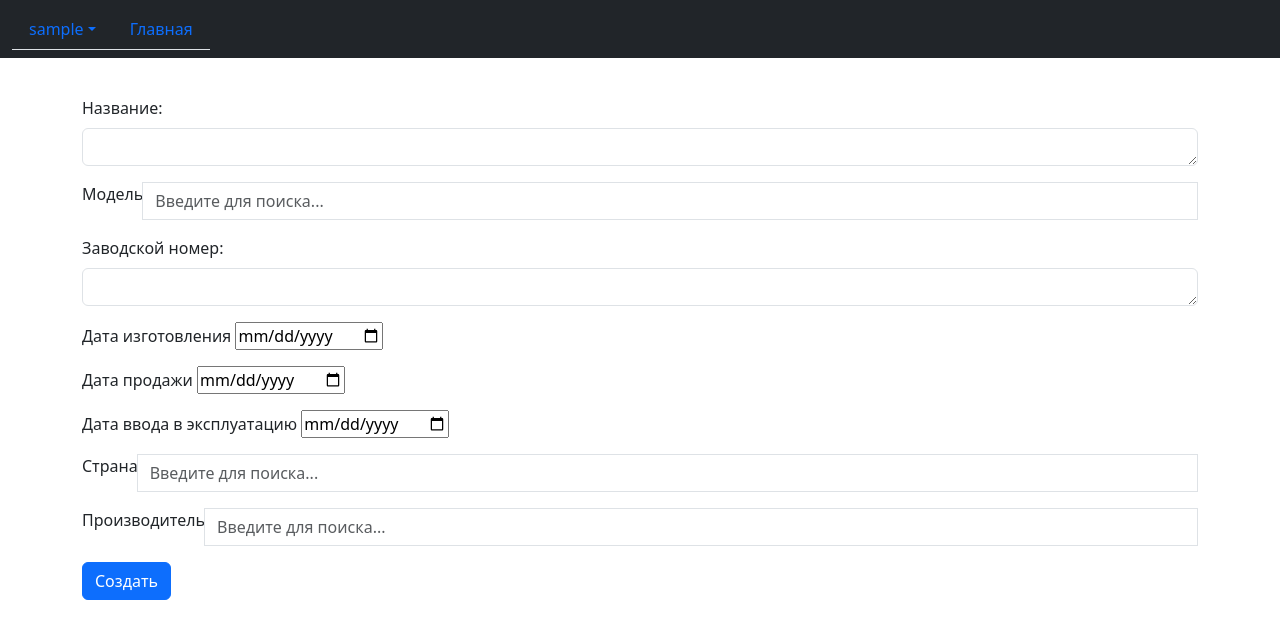
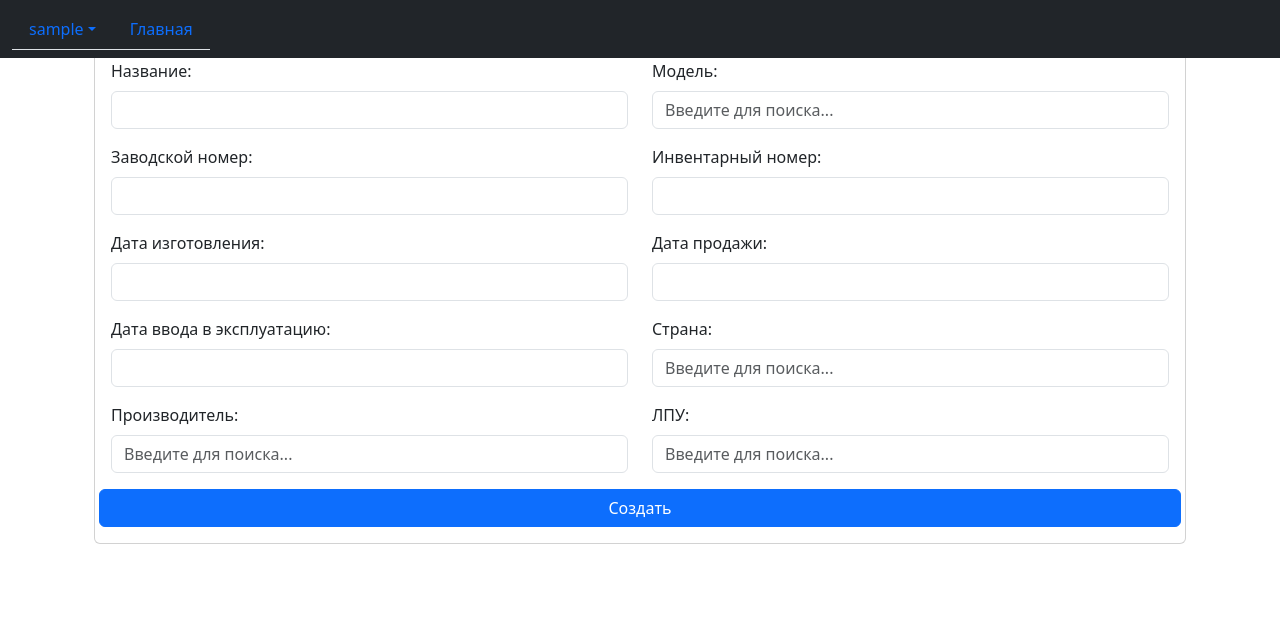
Before and after one commit to dnsm1979/MyProject, a Django app: page /cards/add_hardware/ in a window 1280 px wide. Shown: the top 639 px of the page. Run offline with Django 5.2, Linux system fonts and the light colour scheme; a user stored in the database is signed in; tables that the repository leaves empty hold one stand-in row (values such as "Sample post"); some libraries are stand-ins or nearby versions.

Commit message:
working on models and template card_hardware

```diff
--- a/app/act_technical/models.py
+++ b/app/act_technical/models.py
@@ -1,15 +1,15 @@
 from django.db import models
 from image_manager.models import Location
-from cards.models import CartLPU, CartHardware
+from cards.models import CardLPU, CardHardware
 from users.models import User
 
 
 class ActT(models.Model):
 
     name = models.CharField(max_length=150, verbose_name="Название")
-    lpu = models.ForeignKey(to=CartLPU, on_delete=models.SET_NULL, blank=True, null=True, verbose_name="Владелец")
+    lpu = models.ForeignKey(to=CardLPU, on_delete=models.SET_NULL, blank=True, null=True, verbose_name="Владелец")
     user = models.ForeignKey(to=User, on_delete=models.SET_NULL, blank=True, null=True, verbose_name="Пользователь", default=None)
-    device = models.ForeignKey(to=CartHardware, on_delete=models.SET_NULL, blank=True, null=True, verbose_name="Оборудование")
+    device = models.ForeignKey(to=CardHardware, on_delete=models.SET_NULL, blank=True, null=True, verbose_name="Оборудование")
     check_result = models.TextField(null=True, blank=True, verbose_name="Результат проверки")
     probable_ause = models.TextField(null=True, blank=True, verbose_name="Вероятная причина")
     conclusion = models.TextField(null=True, blank=True, verbose_name="Заключение")
--- a/app/cards/admin.py
+++ b/app/cards/admin.py
@@ -1,7 +1,7 @@
 from django.contrib import admin
 
-from cards.models import CartLPU, CartHardware
+from cards.models import CardLPU, CardHardware
 
 
-admin.site.register(CartLPU)
-admin.site.register(CartHardware)
+admin.site.register(CardLPU)
+admin.site.register(CardHardware)
--- /dev/null
+++ b/app/cards/forms.py
@@ -0,0 +1,31 @@
+from django import forms
+
+
+
+class AddLPUForm(forms.Form):
+
+
+    name = forms.CharField()
+    adress = forms.CharField(widget=forms.Textarea)
+    index = forms.CharField()
+    zip  = forms.CharField()
+    representative_1 = forms.CharField()
+    representative_2 = forms.CharField()
+    representative_3 = forms.CharField()
+    lpu = forms.CharField()
+    city = forms.CharField()
+
+
+class AddHardwareForm(forms.Form):
+
+
+    name = forms.CharField()
+    model = forms.CharField()
+    serial_number = forms.CharField()
+    invent_number = forms.CharField()
+    year_of_manufacture = forms.CharField()
+    year_of_sale = forms.CharField()
+    commissioning_date = forms.CharField()
+    lpu = forms.CharField()
+    cauntry = forms.CharField()
+    manufacturer = forms.CharField()
--- a/app/cards/templates/cards/add_card_hardware.html
+++ b/app/cards/templates/cards/add_card_hardware.html
@@ -1,89 +1,153 @@
-{% extends "base.html" %} {% load static %} {% block content %}
-<div class="starter-template text-center py-5 px-3"></div>
+{% extends "base.html" %}
+{% load static %}
+{% block content %}
+<div class="container">
+  <h3 class="text-center">Новая карточка оборудования</h3>
+  <div class="card mb-3">
+      <div class="card-body">
 
-<form>
-  <div class="mb-3">
-    <label for="exampleFormControlTextarea1" class="form-label"
-      >Название:</label
-    >
-    <textarea
-      class="form-control"
-      id="exampleFormControlTextarea1"
-      rows="1"
-    ></textarea>
+<form action="{% url "cards:add_hardware" %}" method="post" id="add_hardware">
+  {% csrf_token %}
+  <div class="row">
+    <div class="col-md-6 mb-3">
+        <label for="id_name" class="form-label">Название:</label>
+        <input type="text" class="form-control" id="id_name"
+            value="{% if form.id_name.value %}{{ form.id_name.value }}{% endif %}"
+            name="first_name" required>
+        {% if form.id_name.errors %}
+            <div class="alert alert-danger alert-dismissible fade show">{{form.id_name.errors}}</div>
+        {% endif %}
       </div>
-  <div class="input-group mb-3">
-    <label for="exampleDataList" class="form-label">Модель</label>
+    <div class="col-md-6 mb-3">
+    <label for="id_model" class="form-label">Модель:</label>
     <input
       class="form-control"
-      list="datalistOptions"
-      id="exampleDataList"
-      placeholder="Введите для поиска..."
-    />
-    <datalist id="datalistOptions">
+      list="datalist_model"
+      id="id_model"
+      placeholder="Введите для поиска..." value="{% if form.id_model.value %}{{ form.id_model.value }}{% endif %}"
+      name="id_model" required>
+    <datalist id="datalist_model">
       <option value="УниКоРД-МТ-Плюс"></option>
       <option value="МАММОСКАН"></option>
       <option value="УнивеРС"></option>
       <option value="СпектрАП"></option>
       <option value="Диаком"></option>
     </datalist>
+    {% if form.id_model.errors %}
+    <div class="alert alert-danger alert-dismissible fade show">{{form.id_model.errors}}</div>
+{% endif %}
 </div>
-  <div class="mb-3">
-    <label for="exampleFormControlTextarea1" class="form-label"
-      >Заводской номер:</label
-    >
-    <textarea
-      class="form-control"
-      id="exampleFormControlTextarea1"
-      rows="1"
-    ></textarea>
+<div class="col-md-6 mb-3">
+  <label for="id_serial_number" class="form-label">Заводской номер:</label>
+  <input type="text" class="form-control" id="id_serial_number"
+      value="{% if form.id_serial_number.value %}{{ form.id_serial_number.value }}{% endif %}"
+      name="id_serial_number" required>
+  {% if form.id_serial_number.errors %}
+      <div class="alert alert-danger alert-dismissible fade show">{{form.id_serial_number.errors}}</div>
+  {% endif %}
+
+</div>
+<div class="col-md-6 mb-3">
+  <label for="id_invent_number" class="form-label">Инвентарный номер:</label>
+  <input type="text" class="form-control" id="id_invent_number"
+      value="{% if form.id_invent_number.value %}{{ form.id_invent_number.value }}{% endif %}"
+      name="id_invent_number" required>
+  {% if form.id_invent_number.errors %}
+      <div class="alert alert-danger alert-dismissible fade show">{{form.id_invent_number.errors}}</div>
+  {% endif %}
+
+</div>
+<div class="col-md-6 mb-3">
+  <label for="id_year_of_manufacture" class="form-label">Дата изготовления:</label>
+  <input type="text" class="form-control" id="id_year_of_manufacture"
+      value="{% if form.id_year_of_manufacture.value %}{{ form.id_year_of_manufacture.value }}{% endif %}"
+      name="id_year_of_manufacture" required>
+  {% if form.id_year_of_manufacture.errors %}
+      <div class="alert alert-danger alert-dismissible fade show">{{form.id_year_of_manufacture.errors}}</div>
+  {% endif %}
+
+</div>
+<div class="col-md-6 mb-3">
+  <label for="id_year_of_sale" class="form-label">Дата продажи:</label>
+  <input type="text" class="form-control" id="id_year_of_sale"
+      value="{% if form.id_year_of_sale.value %}{{ form.id_year_of_sale.value }}{% endif %}"
+      name="id_year_of_sale" required>
+  {% if form.id_year_of_sale.errors %}
+      <div class="alert alert-danger alert-dismissible fade show">{{form.id_year_of_sale.errors}}</div>
+  {% endif %}
+
+</div>
+<div class="col-md-6 mb-3">
+  <label for="id_commissioning_date" class="form-label">Дата ввода в эксплуатацию:</label>
+  <input type="text" class="form-control" id="id_commissioning_date"
+      value="{% if form.id_commissioning_date.value %}{{ form.id_commissioning_date.value }}{% endif %}"
+      name="id_commissioning_date" required>
+  {% if form.id_commissioning_date.errors %}
+      <div class="alert alert-danger alert-dismissible fade show">{{form.id_commissioning_date.errors}}</div>
+  {% endif %}
+
 </div>
 
-  <div class="mb-3">
-    <label for="date">Дата изготовления</label>
-    <input type="date" id="date_of_manufacture" />
-  </div>
-  <div class="mb-3">
-    <label for="date">Дата продажи</label>
-    <input type="date" id="date_of_pay" />
-  </div>
-  <div class="mb-3">
-    <label for="date">Дата ввода в эксплуатацию</label>
-    <input type="date" id="date_start" />
-  </div>
-  <div class="input-group mb-3">
-    <label for="exampleDataList" class="form-label">Страна</label>
+<div class="col-md-6 mb-3">
+  <label for="id_cauntry" class="form-label">Страна:</label>
   <input
     class="form-control"
-      list="datalistOptions"
-      id="exampleDataList"
-      placeholder="Введите для поиска..."
-    />
-    <datalist id="datalistOptions">
-      <option value="Россия"></option>
-      <option value="США"></option>
-      <option value="Франция"></option>
-      <option value="Япония"></option>
-      <option value="Беларусия"></option>
+    list="datalist_cauntry"
+    id="id_cauntry"
+    placeholder="Введите для поиска..." value="{% if form.id_cauntry.value %}{{ form.id_cauntry.value }}{% endif %}"
+    name="id_cauntry" required>
+    <datalist id="datalist_cauntry">
+      {% for c in countries %}
+      <option value={{ c.country }}></option>
+      {% endfor %}
     </datalist>
+    {% if form.id_cauntry.errors %}
+    <div class="alert alert-danger alert-dismissible fade show">{{form.id_cauntry.errors}}</div>
+{% endif %}
 </div>
-  <div class="input-group mb-3">
-    <label for="exampleDataList" class="form-label">Производитель</label>
+
+<div class="col-md-6 mb-3">
+  <label for="id_manufacturer" class="form-label">Производитель:</label>
   <input
     class="form-control"
-      list="datalistOptions2"
-      id="exampleDataList2"
-      placeholder="Введите для поиска..."
-    />
-    <datalist id="datalistOptions2">
+    list="datalist_manufacturer"
+    id="id_manufacturer"
+    placeholder="Введите для поиска..." value="{% if form.id_manufacturer.value %}{{ form.id_manufacturer.value }}{% endif %}"
+    name="id_manufacturer" required>
+    <datalist id="datalist_manufacturer">
       <option value="АО «Медицинские технологии Лтд»"></option>
       <option value="ЗАО «Рентгенпром»"></option>
       <option value="GE HealthCare"></option>
       <option value="ООО «СпектрАп»"></option>
      <option value="Toshiba Medical"></option>
     </datalist>
+    {% if form.id_manufacturer.errors %}
+    <div class="alert alert-danger alert-dismissible fade show">{{form.id_manufacturer.errors}}</div>
+{% endif %}
+</div>
+<div class="col-md-6 mb-3">
+  <label for="id_lpu" class="form-label">ЛПУ:</label>
+  <input
+    class="form-control"
+    list="datalist_lpu"
+    id="id_lpu"
+    placeholder="Введите для поиска..." value="{% if form.id_lpu.value %}{{ form.id_lpu.value }}{% endif %}"
+    name="id_lpu" required>
+    <datalist id="datalist_lpu">
+      <option value="ГАУЗ СО ГБ24"></option>
+      <option value="ГАУЗ СО ЦГБ36"></option>
+      <option value="ГАУЗ СО ГБ10"></option>
+      <option value="ГАУЗ СО ЦГБ7"></option>
+     <option value="ГАУЗ СО ГБ15"></option>
+    </datalist>
+    {% if form.id_lpu.errors %}
+    <div class="alert alert-danger alert-dismissible fade show">{{form.id_lpu.errors}}</div>
+{% endif %}
 </div>
 
   <button type="submit" class="btn btn-primary">Создать</button>
 </form>
+</div>
+</div>
+</div>
 {% endblock %}
--- a/app/cards/urls.py
+++ b/app/cards/urls.py
@@ -5,7 +5,7 @@ from cards import views
 app_name = 'cards'
 
 urlpatterns = [
-    path('add_lpu/', views.AddLpuView.as_view(), name='add_lpu'),
+    path('add_lpu/', views.AddLPUView.as_view(), name='add_lpu'),
     path('add_hardware/', views.AddHardwareView.as_view(), name='add_hardware'),
 
 ]
--- a/app/cards/views.py
+++ b/app/cards/views.py
@@ -1,21 +1,82 @@
-from django.http import HttpResponse
-from django.shortcuts import render
-from django.views.generic import TemplateView
+from django.contrib.auth.decorators import login_required
+from django.contrib.auth.mixins import LoginRequiredMixin
+from django.contrib import messages
+from django.db import transaction
+from django.forms import ValidationError
+from django.shortcuts import redirect, render
+from django.urls import reverse_lazy
+from django.views.generic import FormView
+
+
+from cards.forms import AddHardwareForm, AddLPUForm
+
+from .models import Country
 
 
 
+# class AddHardwareView(TemplateView):
+#     template_name = 'cards/add_card_hardware.html'
 
-class AddHardwareView(TemplateView):
+#     def get_context_data(self, **kwargs):
+#         context = super().get_context_data(**kwargs)
+#         return context
+
+
+# class AddLpuView(TemplateView):
+#     template_name = 'cards/add_card_lpu.html'
+
+#     def get_context_data(self, **kwargs):
+#         context = super().get_context_data(**kwargs)
+#         return context
+
+class AddHardwareView(LoginRequiredMixin, FormView):
     template_name = 'cards/add_card_hardware.html'
+    form_class = AddHardwareForm
+    success_url = reverse_lazy('act_technical:act_add')
+
+    # def get_initial(self):
+    #     initial = super().get_initial()
+    #     initial['name'] = self.request.user.name
+    #     initial['model'] = self.request.user.model
+    #     initial['serial_number'] = self.request.user.serial_number
+    #     initial['invent_number'] = self.request.user.invent_number
+    #     initial['year_of_manufacture'] = self.request.user.year_of_manufacture
+    #     initial['year_of_sale'] = self.request.user.year_of_sale
+    #     initial['commissioning_date'] = self.request.user.commissioning_date
+    #     initial['lpu'] = self.request.user.lpu
+    #     initial['cauntry'] = self.request.user.cauntry
+    #     return initial
+
 
     def get_context_data(self, **kwargs):
         context = super().get_context_data(**kwargs)
+        context['title'] = 'Добавление оборудования'
+        context['order'] = True
+        context['countries'] = Country.objects.all()
         return context
 
 
-class AddLpuView(TemplateView):
+class AddLPUView(LoginRequiredMixin, FormView):
     template_name = 'cards/add_card_lpu.html'
+    form_class = AddLPUForm
+    success_url = reverse_lazy('act_technical:act_add')
+
+    # def get_initial(self):
+    #     initial = super().get_initial()
+    #     initial['name'] = self.request.user.name
+    #     initial['adress'] = self.request.user.adress
+    #     initial['index'] = self.request.user.index
+    #     initial['zip'] = self.request.user.zip
+    #     initial['representative_1'] = self.request.user.representative_1
+    #     initial['representative_2'] = self.request.user.representative_2
+    #     initial['representative_3'] = self.request.user.representative_3
+    #     initial['lpu'] = self.request.user.lpu
+    #     initial['city'] = self.request.user.city
+    #     return initial
+
 
     def get_context_data(self, **kwargs):
         context = super().get_context_data(**kwargs)
+        context['title'] = 'Добавление ЛПУ'
+        context['order'] = True
         return context
--- a/app/main/admin.py
+++ b/app/main/admin.py
@@ -1,7 +1,8 @@
 from django.contrib import admin
 
-from main.models import Info, Templates
+from main.models import Country, City, Templates
 
 
-admin.site.register(Info)
+admin.site.register(Country)
+admin.site.register(City)
 admin.site.register(Templates)
--- a/app/main/views.py
+++ b/app/main/views.py
@@ -11,6 +11,7 @@ class IndexView(LoginRequiredMixin, TemplateView):
 
     def get_context_data(self, **kwargs):
         context = super().get_context_data(**kwargs)
+
         return context
 
 
--- a/app/users/views.py
+++ b/app/users/views.py
@@ -57,7 +57,7 @@ class UserRegistrationView(CreateView):
     #         auth.login(self.request, user)
 
     #     if session_key:
-    #         Cart.objects.filter(session_key=session_key).update(user=user)
+    #         .objects.filter(session_key=session_key).update(user=user)
 
     #     messages.success(self.request, f"{user.username}, Вы успешно зарегистрированы и вошли в аккаунт")
     #     return HttpResponseRedirect(self.success_url)
```
Also changed, not shown: app/cards/models.py (+12 -11 lines), app/main/models.py (+18 -7 lines), app/cards/migrations/0003_rename_carthardware_cardhardware_and_more.py (added), app/cards/migrations/0004_cardhardware_manufacturer_and_more.py (added), app/cards/migrations/0005_alter_cardhardware_cauntry_alter_cardlpu_city.py (added), app/cards/migrations/0006_rename_cauntry_cardhardware_country.py (added), app/main/forms.py (added), app/main/migrations/0003_alter_info_city_alter_info_country.py (added), app/main/migrations/0004_city_country.py (added), app/main/migrations/0005_delete_info.py (added). Lines whose indentation alone changed are shown as unchanged.
